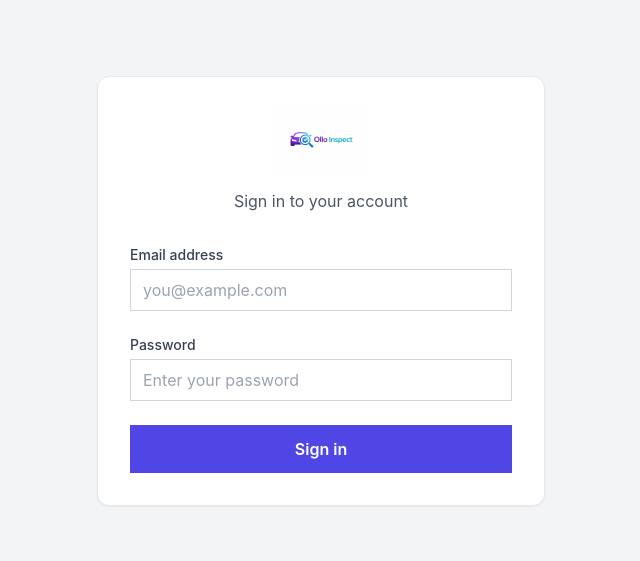
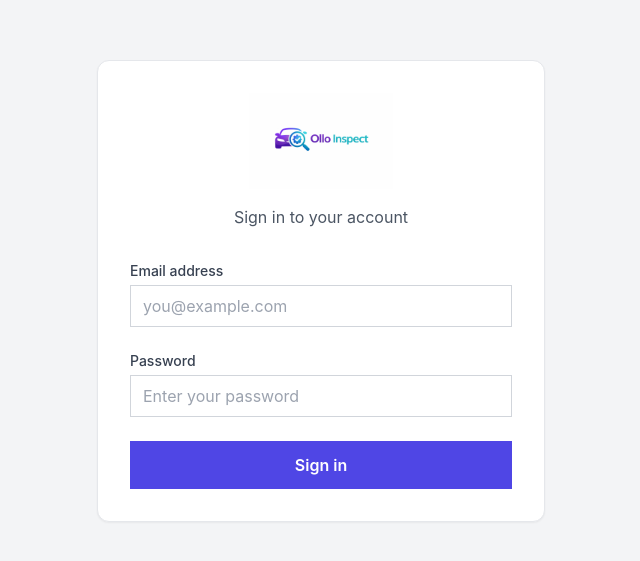
Before and after one commit to Dack02/VHC, a React (Vite) app in the folder apps/web/: page /login in a window 1280 px wide. Shown: the part 109-670 px from the top of the page, without its empty margins (319-959 px from the left). Built offline with nearby package versions, Linux system fonts and the light colour scheme; no server answers.

Commit message:
logo_update

```diff
--- a/apps/web/src/pages/Login.tsx
+++ b/apps/web/src/pages/Login.tsx
@@ -77,7 +77,7 @@ export default function Login() {
             <img
               src="/ollo-inspect-logo.png"
               alt="Ollo Inspect"
-              className="h-16 mx-auto mb-4"
+              className="h-24 mx-auto mb-4"
             />
             <p className="text-gray-600">Sign in to your account</p>
           </div>
```
